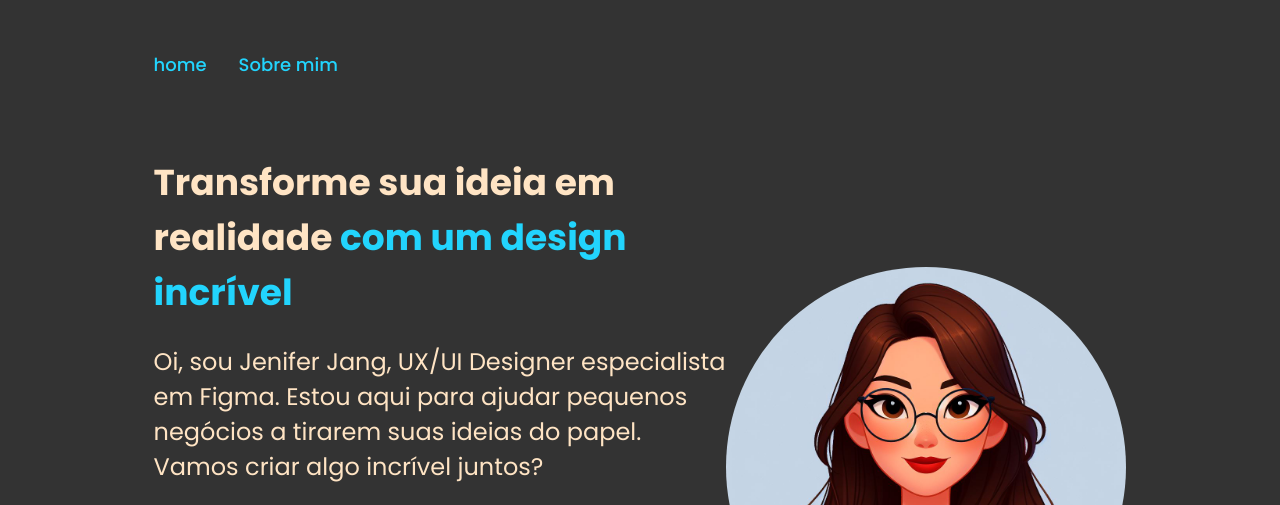
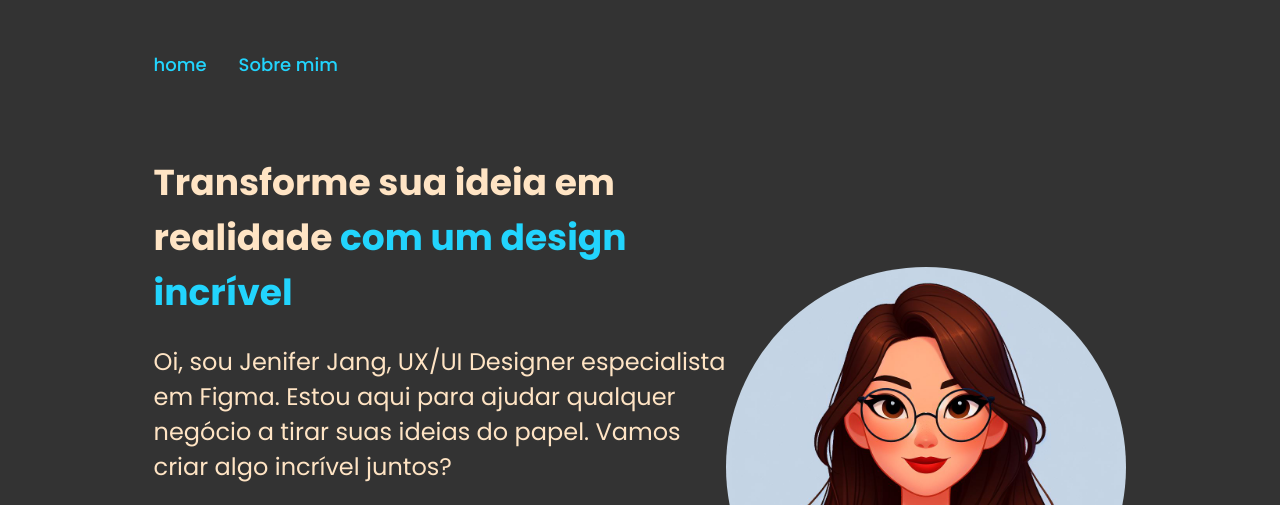
Before and after one commit to jjangj/PosWeb_Padroes02, a plain HTML site: page index.html in a window 1280 px wide. Shown: the top 505 px of the page. Drawn offline with Linux system fonts and the light colour scheme.

Commit message:
commit: parte3

```diff
--- a/index.html
+++ b/index.html
@@ -16,7 +16,7 @@
     <main class="apresentacao">
       <section class="apresentacao__conteudo">
         <h1 class="apresentacao__conteudo__titulo">Transforme sua ideia em realidade <strong class="titulo__destaque">com um design incrível</strong></h1>
-        <p class="apresentacao__conteudo__texto">Oi, sou Jenifer Jang, UX/UI Designer especialista em Figma. Estou aqui para ajudar pequenos negócios a tirarem suas ideias do papel. Vamos criar algo incrível juntos?</p>
+        <p class="apresentacao__conteudo__texto">Oi, sou Jenifer Jang, UX/UI Designer especialista em Figma. Estou aqui para ajudar qualquer negócio a tirar suas ideias do papel. Vamos criar algo incrível juntos?</p>
 
         <div class="apresentacao__links">
           <p class="apresentacao__conteudo__redes__sociais">Acesse minhas redes:</p>
```
